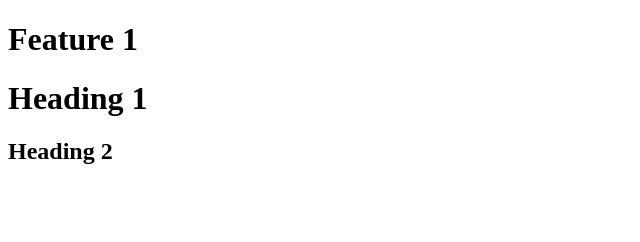
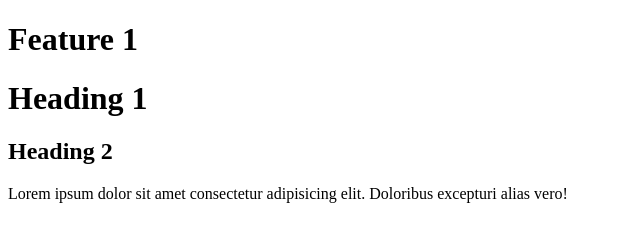
Before and after one commit to yasirgill2233/git-practice, a plain HTML site: page feature-1.html in a window 1280 px wide. Shown: the whole page, without its empty margins (0-640 px from the left). Drawn offline with Linux system fonts and the light colour scheme.

Commit message:
commit 2

```diff
--- a/feature-1.html
+++ b/feature-1.html
@@ -9,5 +9,6 @@
     <h1>Feature 1</h1>
     <h1>Heading 1</h1>
     <h2>Heading 2</h2>
+    <p>Lorem ipsum dolor sit amet consectetur adipisicing elit. Doloribus excepturi alias vero!</p>
 </body>
 </html>
```
